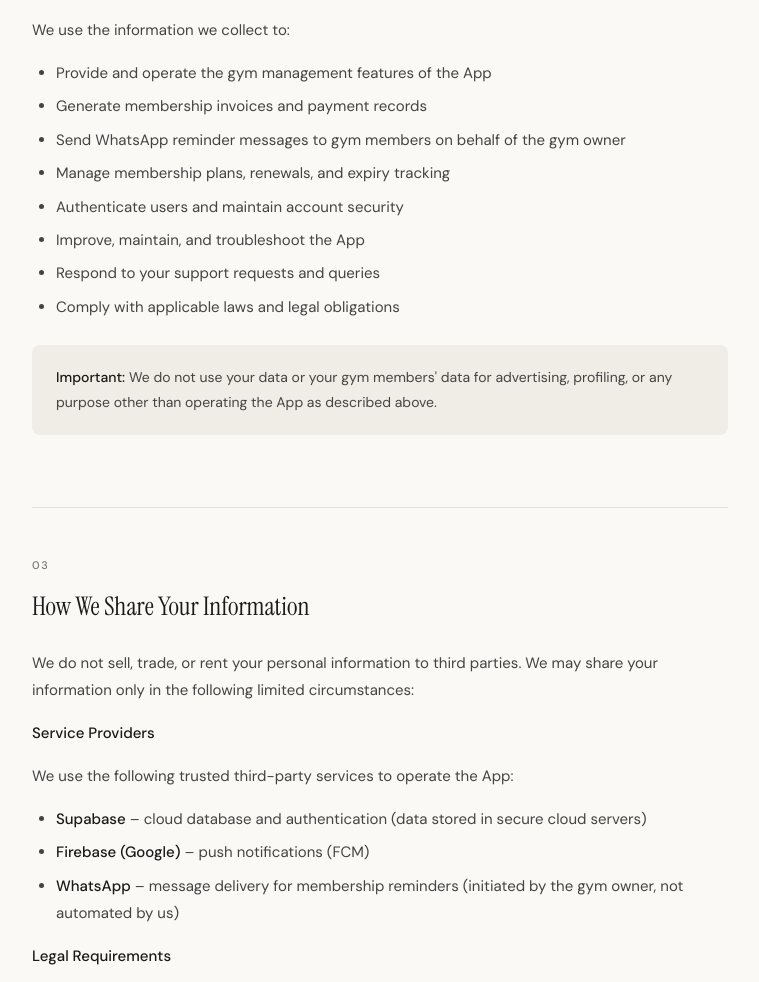
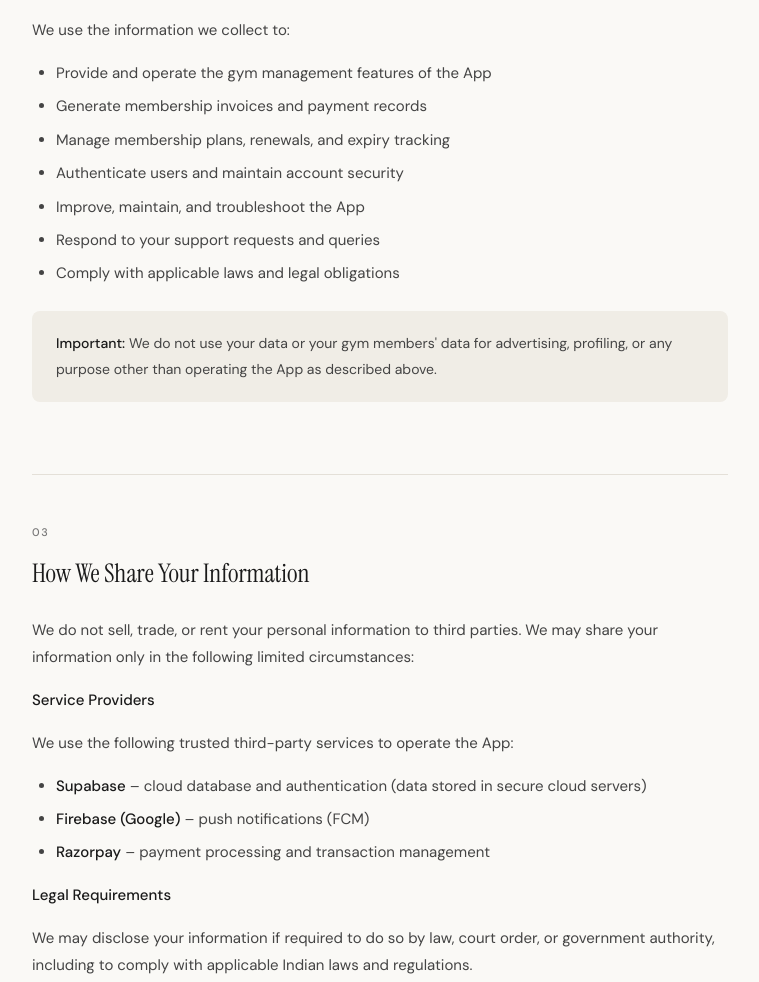
Before and after one commit to GymScribe/GymScribe.github.io, a plain HTML site: page privacy-policy.html in a window 1280 px wide. Shown: the part 1968-2950 px from the top of the page, without its empty margins (260-1019 px from the left). Drawn offline with Linux system fonts and the light colour scheme.

Commit message:
Add files via upload

```diff
--- a/privacy-policy.html
+++ b/privacy-policy.html
@@ -271,7 +271,6 @@
     <ul>
       <li>Provide and operate the gym management features of the App</li>
       <li>Generate membership invoices and payment records</li>
-      <li>Send WhatsApp reminder messages to gym members on behalf of the gym owner</li>
       <li>Manage membership plans, renewals, and expiry tracking</li>
       <li>Authenticate users and maintain account security</li>
       <li>Improve, maintain, and troubleshoot the App</li>
@@ -295,7 +294,7 @@
     <ul>
       <li><strong>Supabase</strong> – cloud database and authentication (data stored in secure cloud servers)</li>
       <li><strong>Firebase (Google)</strong> – push notifications (FCM)</li>
-      <li><strong>WhatsApp</strong> – message delivery for membership reminders (initiated by the gym owner, not automated by us)</li>
+      <li><strong>Razorpay</strong> – payment processing and transaction management</li>
     </ul>
 
     <p><strong>Legal Requirements</strong></p>
@@ -392,7 +391,7 @@
     <ul>
       <li><strong>Supabase</strong> – <a href="https://supabase.com/privacy" target="_blank">supabase.com/privacy</a></li>
       <li><strong>Google Firebase</strong> – <a href="https://firebase.google.com/support/privacy" target="_blank">firebase.google.com/support/privacy</a></li>
-      <li><strong>WhatsApp (Meta)</strong> – <a href="https://www.whatsapp.com/legal/privacy-policy" target="_blank">whatsapp.com/legal/privacy-policy</a></li>
+      <li><strong>Razorpay</strong> – <a href="https://razorpay.com/privacy" target="_blank">razorpay.com/privacy</a></li>
     </ul>
     <p>
       We recommend reviewing the privacy policies of these services to understand how they handle
```
